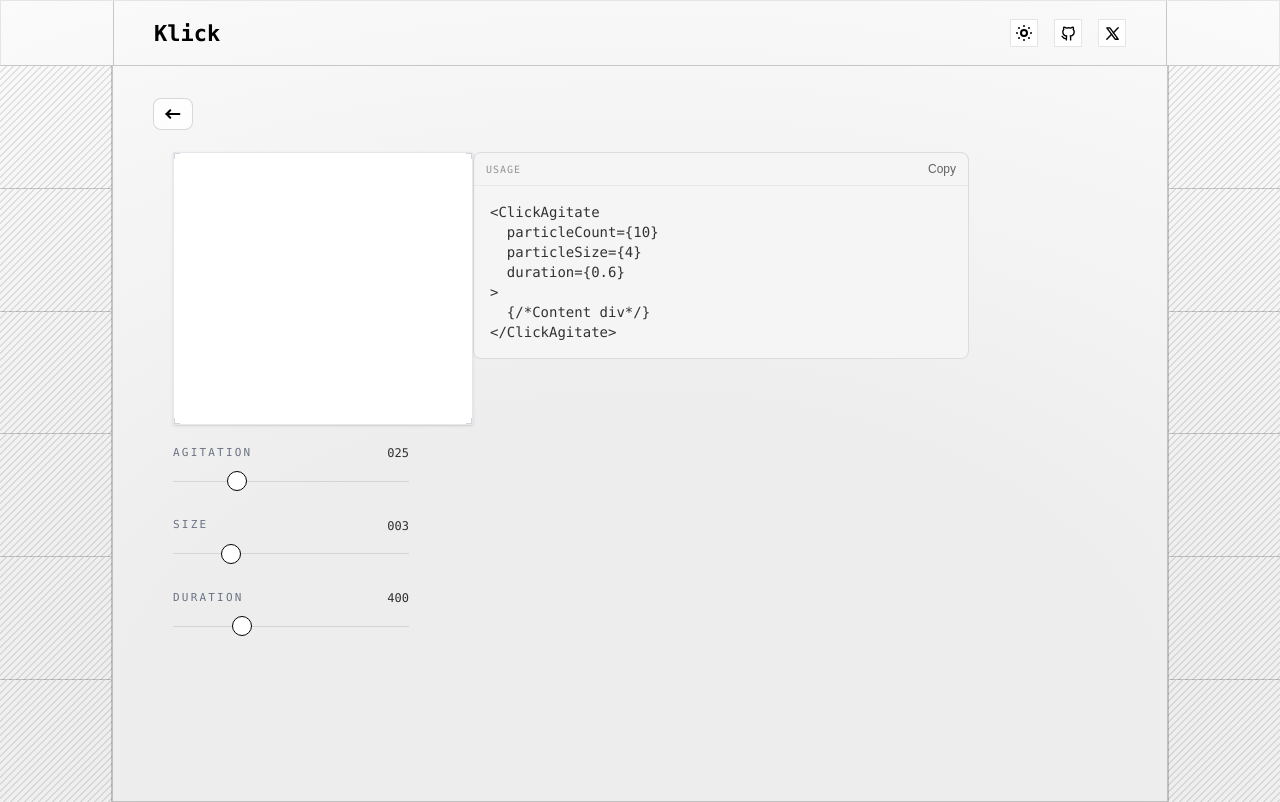
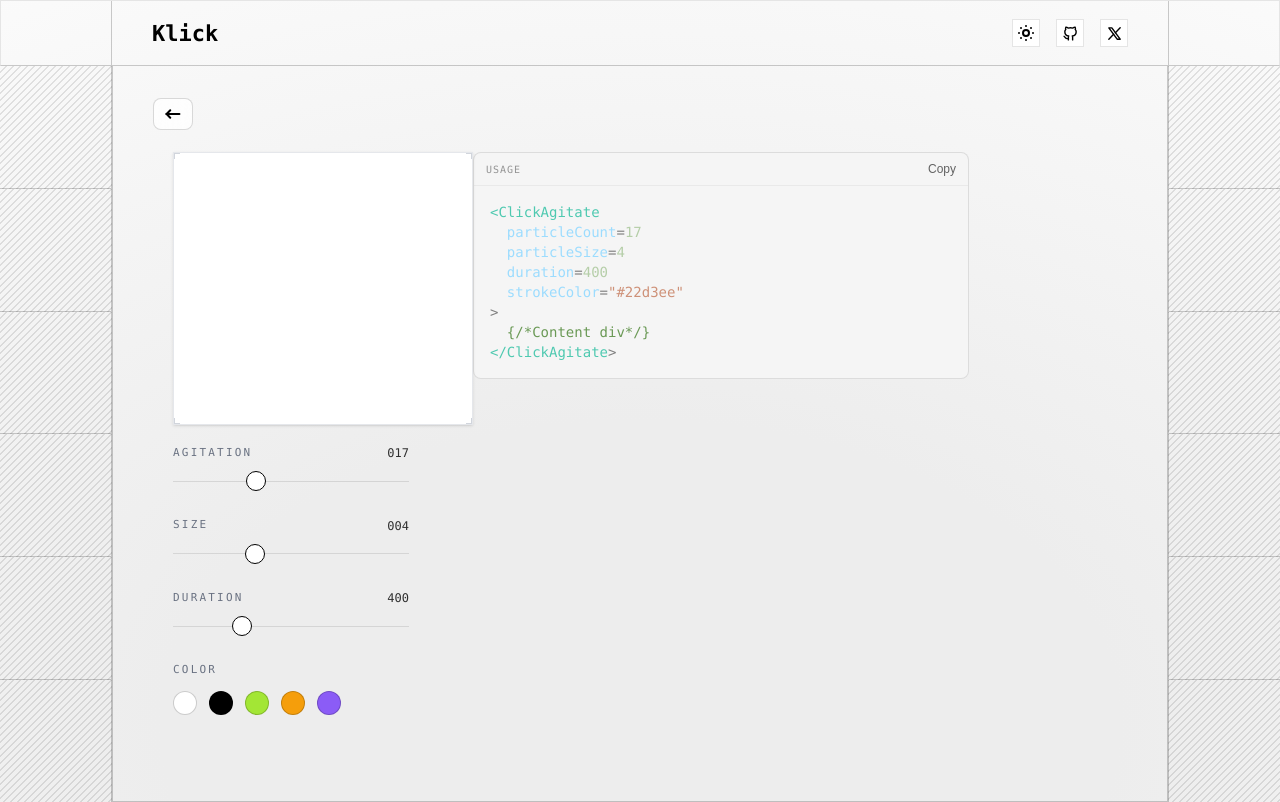
Before and after one commit to devsterxyz/Klick, a React (Vite) app: page /Agitate in a window 1280 px wide. Built offline with nearby package versions, Linux system fonts and the light colour scheme; a web font is replaced by a local one.

Commit message:
added some colors

```diff
--- a/src/components/Navbar.tsx
+++ b/src/components/Navbar.tsx
@@ -16,7 +16,7 @@ const Navbar = () => {
     <header className="relative z-10 bg-transparent border border-b-black/20 dark:border-b-white/20 w-full z-50 ">
 
     {/* <header className="fixed z-10 bg-transparent border border-b-black/20 dark:border-b-white/20 w-full z-50 "> */}
-      <div className="mx-14 border-x border-x-black/20 dark:border-x-white/20 sm:mx-20 xl:mx-28">
+      <div className="mx-12 border-x border-x-black/20 dark:border-x-white/20 sm:mx-[78px] xl:mx-[110px]">
         <div className="flex h-16 items-center justify-between px-6 md:px-10">
           <Link to="/" className="font-mono text-[22px] font-semibold tracking-normal">
             Klick
--- a/src/components/Terminal.tsx
+++ b/src/components/Terminal.tsx
@@ -1,4 +1,25 @@
 import React, { useState } from "react";
+
+const tokenPattern =
+  /(\{\/\*[\s\S]*?\*\/\}|<\/?[A-Z][A-Za-z0-9.]*|<\/?|\/?>|[A-Za-z_$][\w$-]*(?==)|"[^"]*"|'[^']*'|\b\d+(?:\.\d+)?\b|[{}=])/g;
+
+const getTokenColor = (token: string) => {
+  if (/^\{\/\*/.test(token)) return "#6A9955";
+  if (/^<\/?[A-Z]/.test(token)) return "#4EC9B0";
+  if (/^["']/.test(token)) return "#CE9178";
+  if (/^\d/.test(token)) return "#B5CEA8";
+  if (/^[A-Za-z_$][\w$-]*$/.test(token)) return "#9CDCFE";
+  if (/^[{}]$/.test(token)) return "#FFD700";
+  if (/^(<\/?|\/?>|=)$/.test(token)) return "#808080";
+  return "#D4D4D4";
+};
+
+const renderHighlightedCode = (code: string) =>
+  code.split(tokenPattern).map((token, index) => (
+    <span key={`${token}-${index}`} style={{ color: getTokenColor(token) }}>
+      {token}
+    </span>
+  ));
 
 /**
  * Terminal / SnippetBox Component
@@ -50,7 +71,7 @@ const Terminal = ({ code, fileName }: { code: string; fileName?: string }): Reac
       {/* Code */}
       <div className="p-4 font-mono text-sm text-black/80 dark:text-white/80 overflow-x-auto">
         <pre className="whitespace-pre">
-          <code>{code}</code>
+          <code>{renderHighlightedCode(code)}</code>
         </pre>
       </div>
     </div>
--- a/src/components/component-page/Agitate.tsx
+++ b/src/components/component-page/Agitate.tsx
@@ -7,15 +7,18 @@ import SliderField from '../SliderField'
 import Terminal from '../Terminal'
 
 const Agitate = () => {
-  const [particleCount, setParticleCount] = useState(25)
-  const [area, setArea] = useState(50)
-  const [particleSize, setParticleSize] = useState(3)
+  const [particleCount, setParticleCount] = useState(17)
+  const [particleSize, setParticleSize] = useState(4)
   const [duration, setDuration] = useState(400)
+  const [strokeColor, setStrokeColor] = useState("#22d3ee")
+
+  const colorOptions = ["#FFFFFF", "#000000", "#a3e635", "#f59e0b", "#8b5cf6"]
 
   const code = `<ClickAgitate
-  particleCount={10}
-  particleSize={4}
-  duration={0.6}
+  particleCount=${particleCount}
+  particleSize=${particleSize}
+  duration=${duration}
+  strokeColor="${strokeColor}"
 >
   {/*Content div*/}
 </ClickAgitate>`;
@@ -30,6 +33,7 @@ const Agitate = () => {
               particleCount={particleCount}
               particleSize={particleSize}
               duration={duration}
+              strokeColor={strokeColor}
               >
                 <div
                   className="group/effect-card relative w-75 aspect-[1.1/1] flex items-center justify-center
@@ -44,9 +48,30 @@ const Agitate = () => {
                 </div>
               </ClickAgitate>
               <div className='mt-5'>
-                <SliderField title="Agitation" min={0} max={100} value={particleCount} onChange={setParticleCount} />
+                <SliderField title="Agitation" min={0} max={50} value={particleCount} onChange={setParticleCount} />
                 <SliderField title="Size" min={1} max={10} value={particleSize} onChange={setParticleSize} />
                 <SliderField title="Duration" min={100} max={1200} value={duration} onChange={setDuration} />
+                <div className="w-59 max-w-md mb-6">
+                  <div className="mb-3 font-mono text-[11px] uppercase tracking-[0.2em] text-gray-500 dark:text-gray-400">
+                    Color
+                  </div>
+                  <div className="flex gap-3">
+                    {colorOptions.map((color) => (
+                      <button
+                        key={color}
+                        type="button"
+                        aria-label={`Set particle color to ${color}`}
+                        onClick={() => setStrokeColor(color)}
+                        className={`h-6 w-6 rounded-full border transition-transform duration-200 ${
+                          strokeColor === color
+                            ? "scale-110 border-black dark:border-white"
+                            : "border-black/20 dark:border-white/20"
+                        }`}
+                        style={{ backgroundColor: color }}
+                      />
+                    ))}
+                  </div>
+                </div>
               </div>
             </div>
             <div className='w-180'>
```
